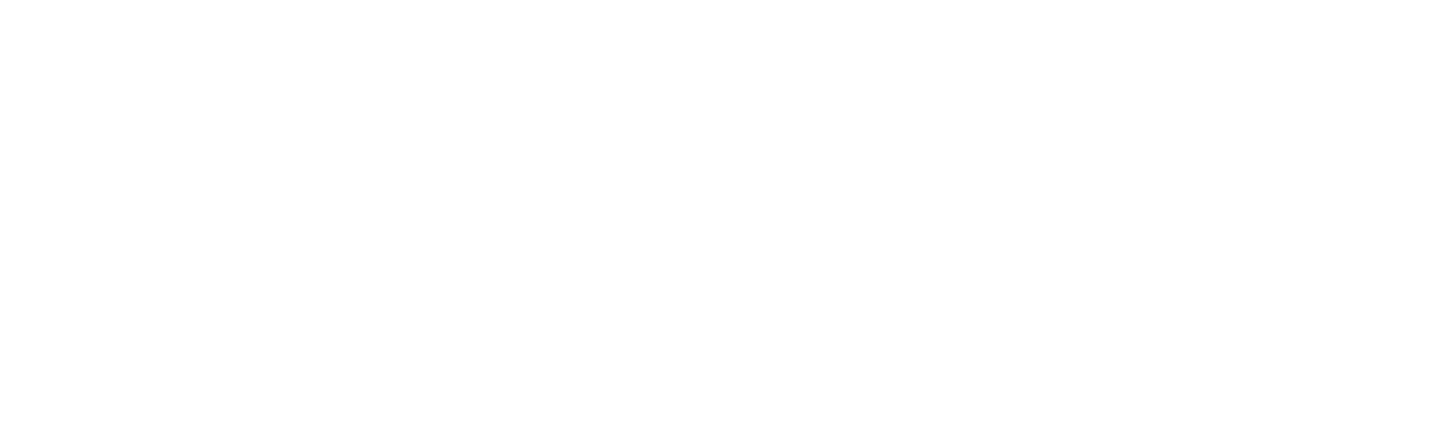
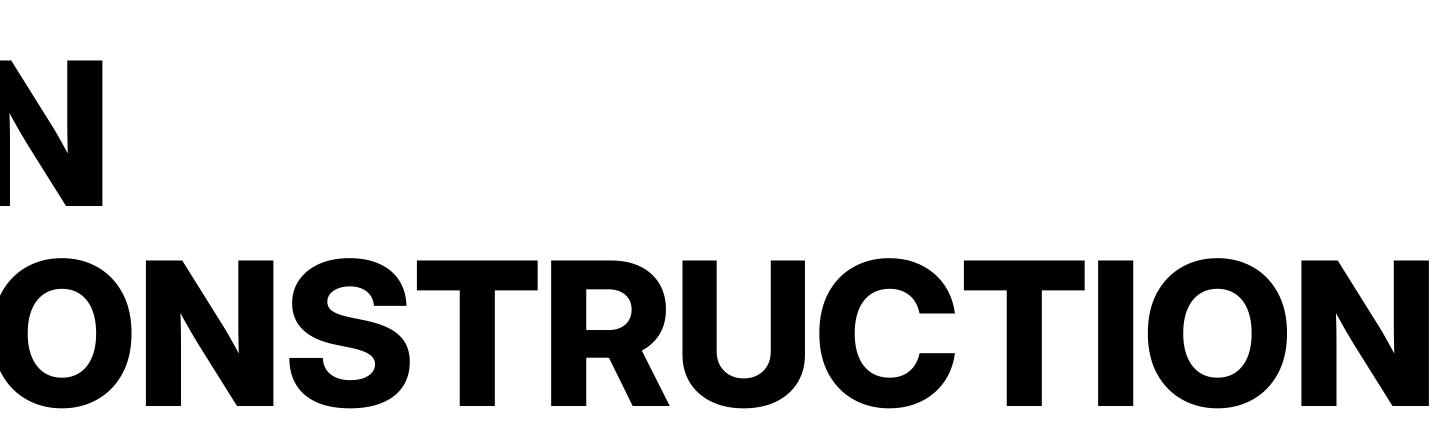
Before and after one commit to Matsuel/portfolio, a Next.js app: page / in a window 1280 px wide. Shown: the part 1319-1767 px from the top of the page, 1438 px wide, since content can reach past the window. Before the commit the page ends 1600 px from the top, so only its background shows below. Built offline with nearby package versions, Linux system fonts and the light colour scheme.

Commit message:
Component Building -> Creation composant en construction

```diff
--- /dev/null
+++ b/src/components/Building.tsx
@@ -0,0 +1,9 @@
+import React from 'react'
+
+const Building = () => {
+    return (
+        <h1 className='mt-80 text-[200px] leading-none font-extrabold text-text uppercase'>En construction</h1>
+    )
+}
+
+export default Building
--- a/src/components/Content.tsx
+++ b/src/components/Content.tsx
@@ -5,6 +5,7 @@ import Theme from "@/components/Theme";
 import CircleProgress from './CircleProgress';
 import Hour from './Hour';
 import Hero from '@/components/Hero';
+import Building from './Building';
 
 const Content = () => {
 
@@ -17,6 +18,7 @@ const Content = () => {
             <CircleProgress />
             <Hour />
             <Hero />
+            <Building />
         </div>
     )
 }
```
